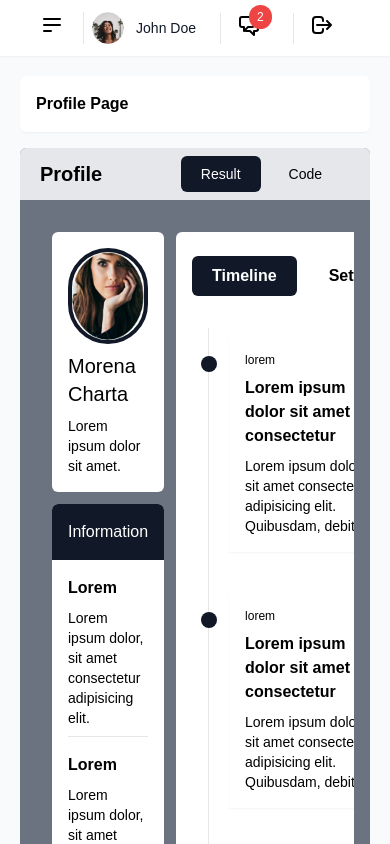
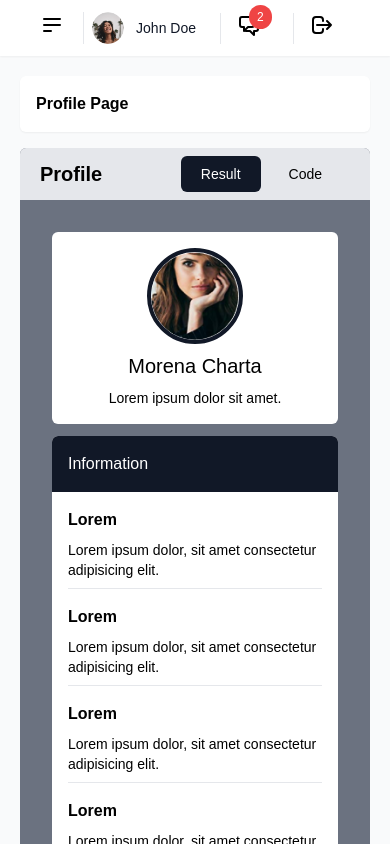
Before and after one commit to bayupb/dashboardv1, a website: page profile.html in a window 390 px wide. Drawn offline with Linux system fonts and the light colour scheme; a web font is replaced by a local one.

Commit message:
new features1

```diff
--- a/profile.html
+++ b/profile.html
@@ -391,7 +391,7 @@
                             <div>
                                 <div x-show="templatebay === 'preview'" class="p-4">
                                     <div class="p-4 overflow-y-auto">
-                                        <div class="flex gap-3">
+                                        <div class="flex lg:flex-row flex-col gap-3">
                                             <!-- page left-->
                                             <div class="lg:w-1/4 w-full space-y-3">
                                                 <div class="bg-white shadow-slate-100 rounded-md p-4">
```
Also changed, not shown: dist/output.css.
